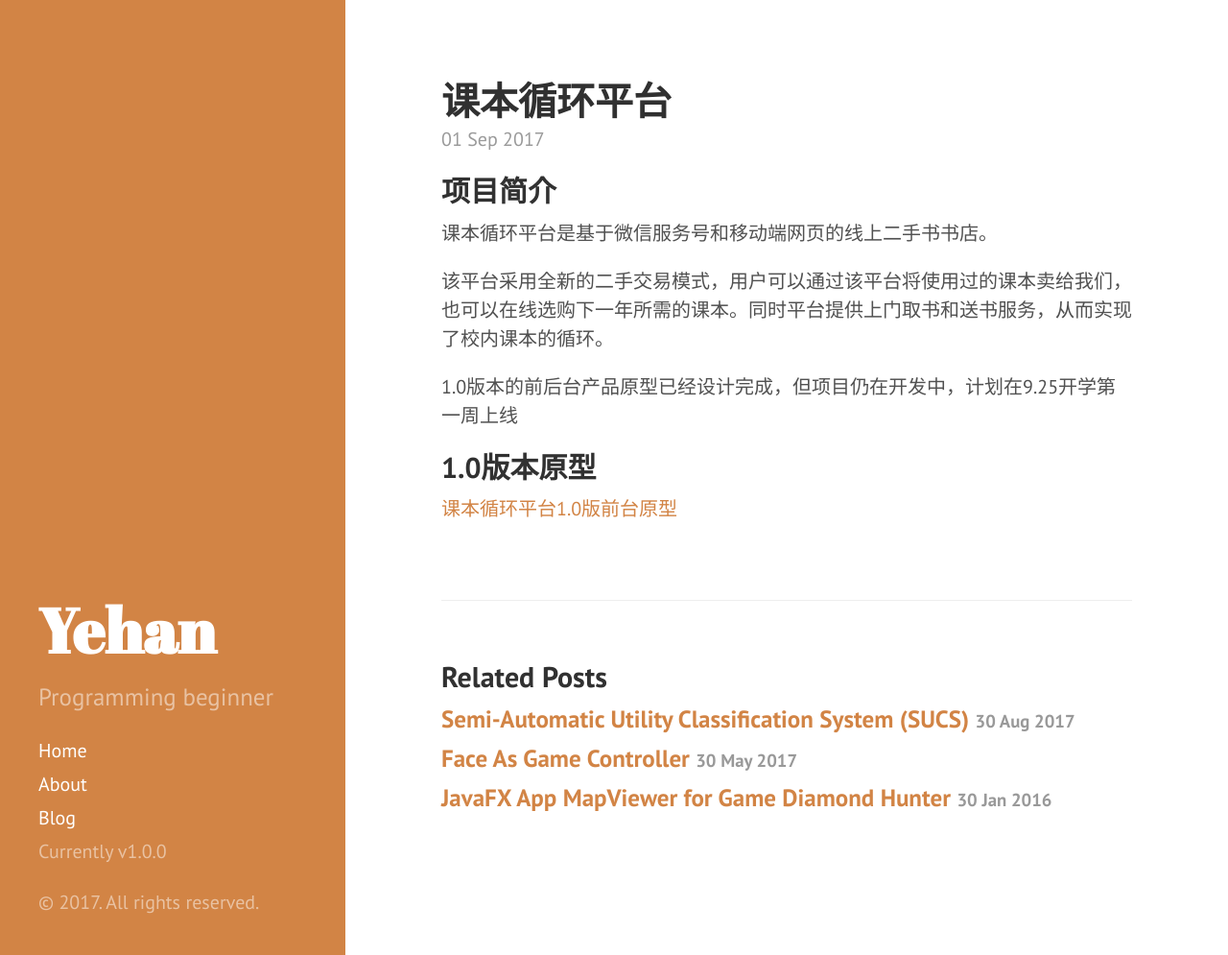
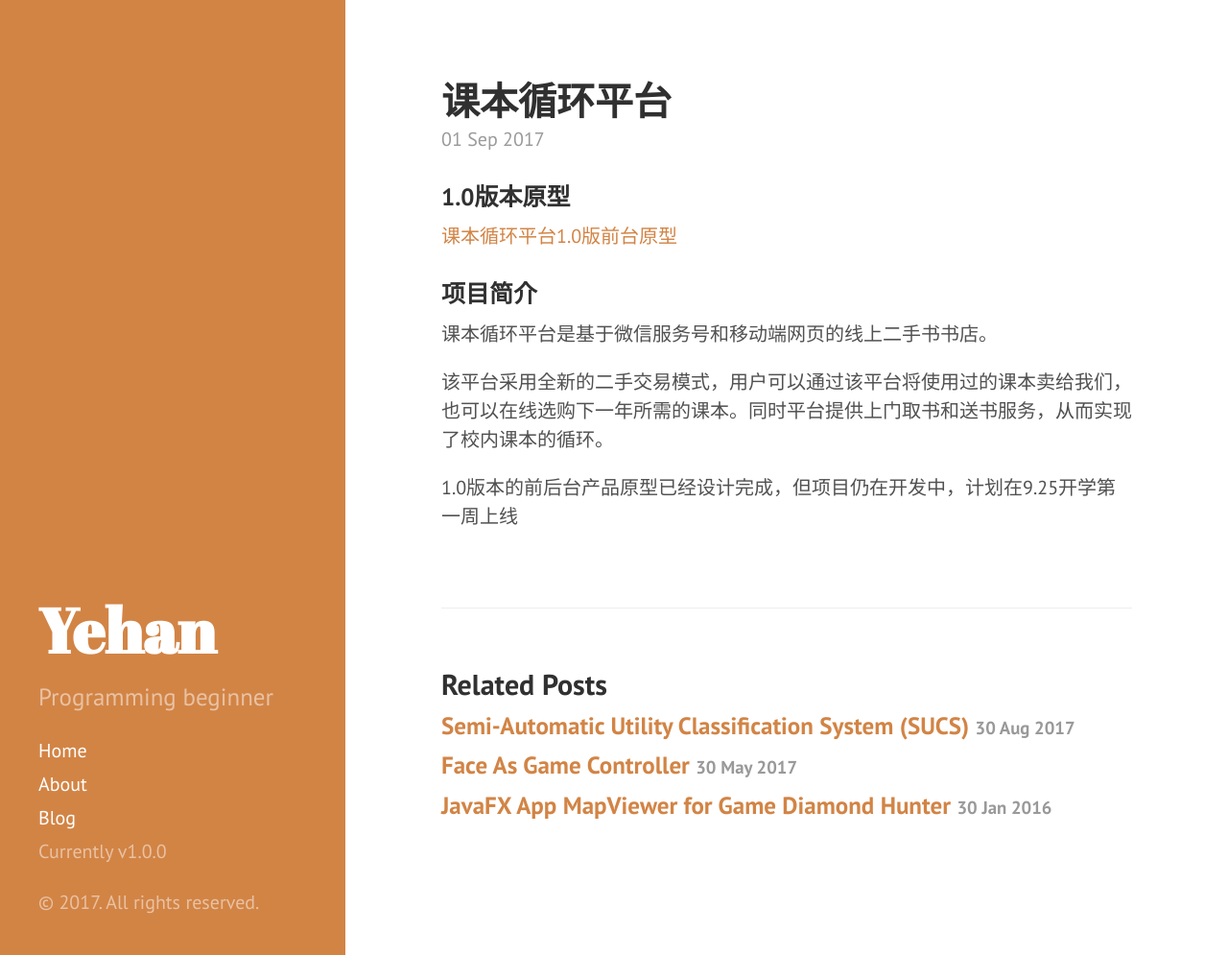
Before and after one commit to yehan-xiao/yehan-xiao.github.io, a Jekyll site: the page built from _posts/2017-09-01-Book-Recycling-Platform.md, in a window 1280 px wide and 995 px high. Shown: the whole window at 96% size. Built offline with Jekyll 4.4.1, drawn with Linux system fonts in a browser that asks for light colours.

Commit message:
Fix sequence

```diff
--- a/_posts/2017-09-01-Book-Recycling-Platform.md
+++ b/_posts/2017-09-01-Book-Recycling-Platform.md
@@ -2,15 +2,13 @@
 layout: post
 title: 课本循环平台
 ---
+### 1.0版本原型
+[课本循环平台1.0版前台原型](http://osvz68mjl.bkt.clouddn.com/%E8%AF%BE%E6%9C%AC%E5%BE%AA%E7%8E%AF%E5%B9%B3%E5%8F%B0%E5%8E%9F%E5%9E%8B2.docx)
 
-## 项目简介
+### 项目简介
 
 课本循环平台是基于微信服务号和移动端网页的线上二手书书店。
 
 该平台采用全新的二手交易模式，用户可以通过该平台将使用过的课本卖给我们，也可以在线选购下一年所需的课本。同时平台提供上门取书和送书服务，从而实现了校内课本的循环。
 
 1.0版本的前后台产品原型已经设计完成，但项目仍在开发中，计划在9.25开学第一周上线
-
-
-## 1.0版本原型
-[课本循环平台1.0版前台原型](http://osvz68mjl.bkt.clouddn.com/%E8%AF%BE%E6%9C%AC%E5%BE%AA%E7%8E%AF%E5%B9%B3%E5%8F%B0%E5%8E%9F%E5%9E%8B2.docx)
```
